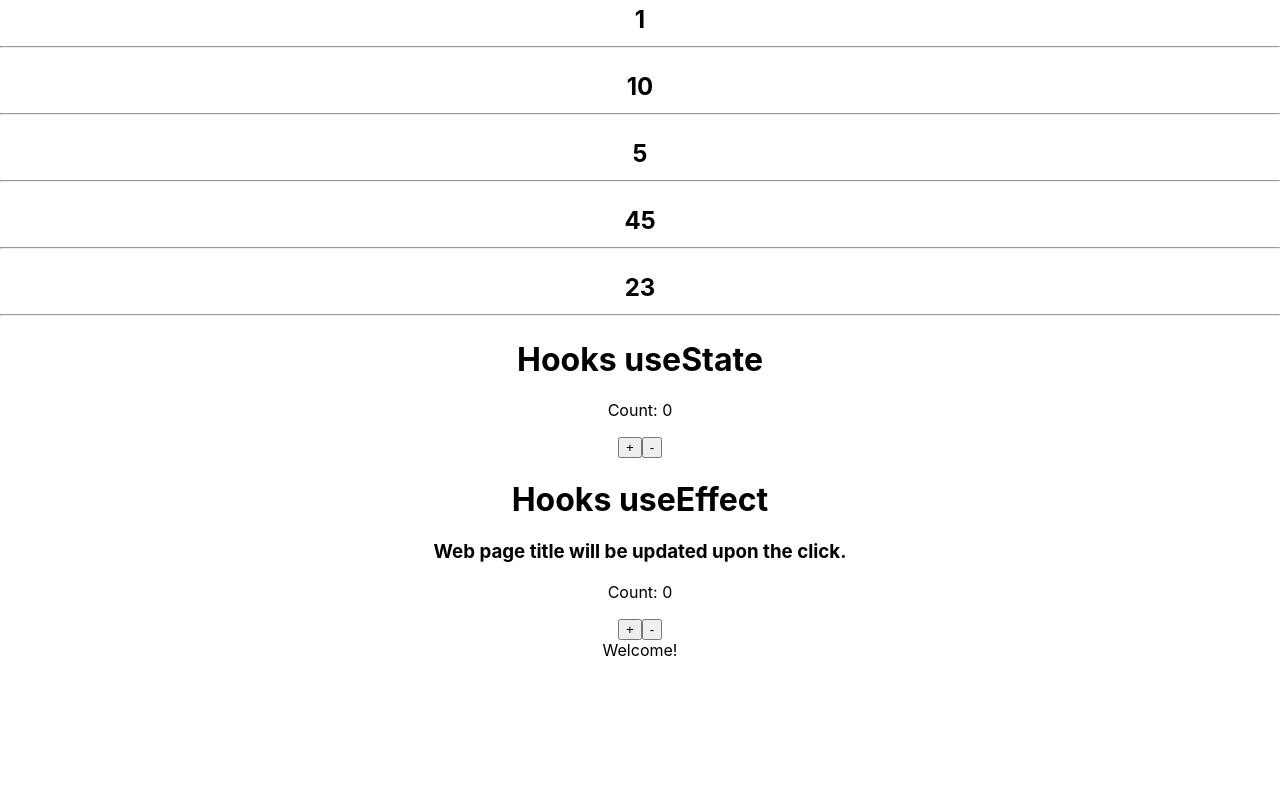
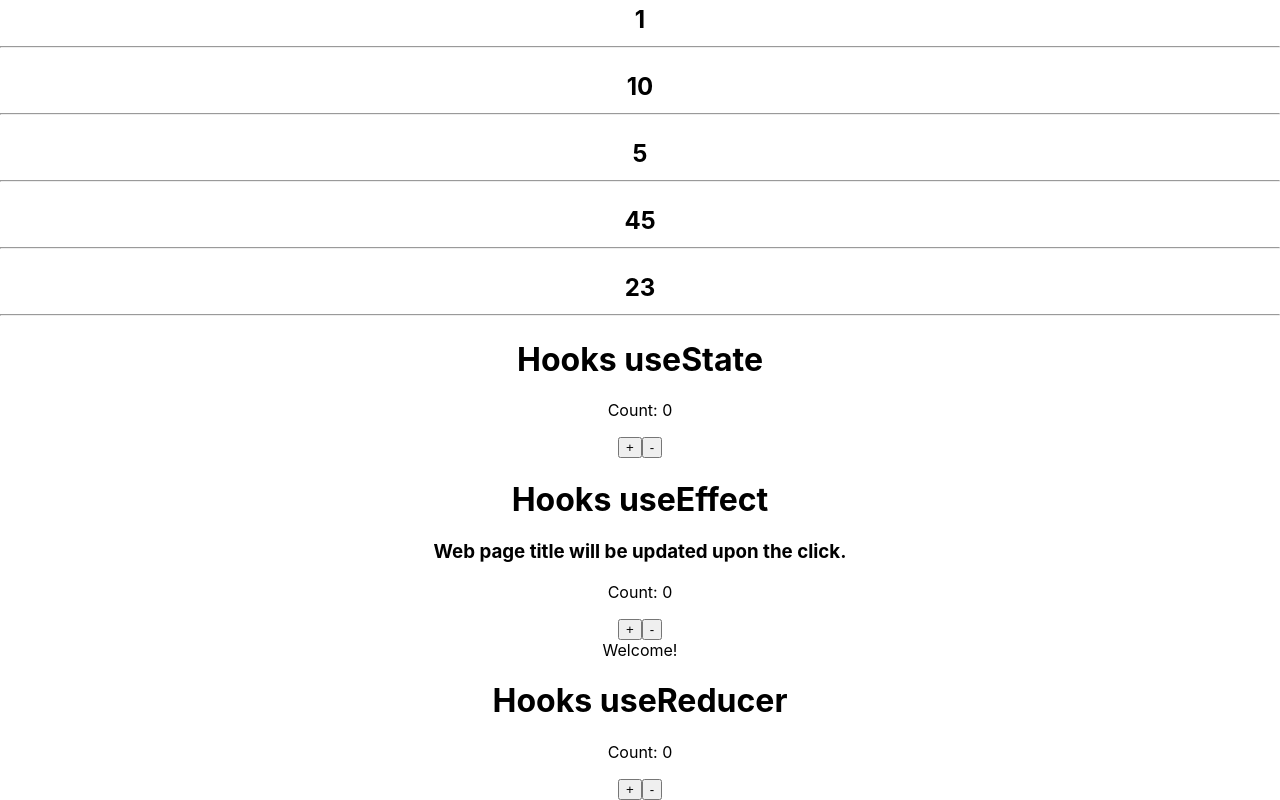
Before and after one commit to misakimichy/react-hooks-with-flow, a React (Create React App) app: page / in a window 1280 px wide. Shown: the part 228-1028 px from the top of the page. Before the commit the page ends 888 px from the top, so only its background shows below. Built offline with nearby package versions, Linux system fonts and the light colour scheme.

Commit message:
Add useReducer component.

```diff
--- a/src/App.js
+++ b/src/App.js
@@ -4,6 +4,7 @@
 import HooksUseState from './HooksUseState'
 import HooksUseEffect from './HooksUseEffect'
 import HooksUseContext from './HooksUseContext'
+import HooksUseReducer from './HooksUseReducer'
 
 const App = () => {
   return (
@@ -16,6 +17,7 @@
       <HooksUseState />
       <HooksUseEffect />
       <HooksUseContext />
+      <HooksUseReducer />
     </div>
   );
 }
--- /dev/null
+++ b/src/HooksUseReducer.js
@@ -0,0 +1,28 @@
+import React, { useReducer } from 'react'
+
+const initialState = { count: 0}
+
+const reducer = (state, action) => {
+    switch(action.type) {
+        case 'increment':
+            return {count: state.count + 1}
+        case 'decrement':
+            return {count: state.count - 1}
+        default:
+            throw new Error()
+    }
+}
+
+const HooksUseReducer = () => {
+    const [state, dispatch] = useReducer(reducer, initialState)
+    return(
+        <div>
+            <h1>Hooks useReducer</h1>
+            <p>Count: {state.count}</p>
+            <button onClick={() => dispatch({type: 'increment'})}>+</button>
+            <button onClick={() => dispatch({type: 'decrement'})}>-</button>
+        </div>
+    )
+}
+
+export default HooksUseReducer
```
